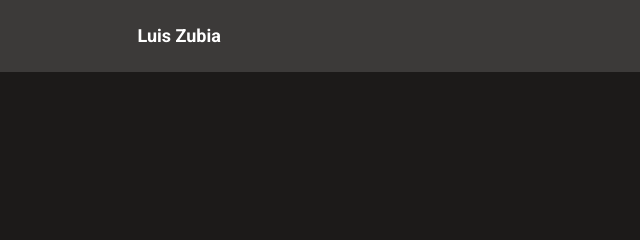
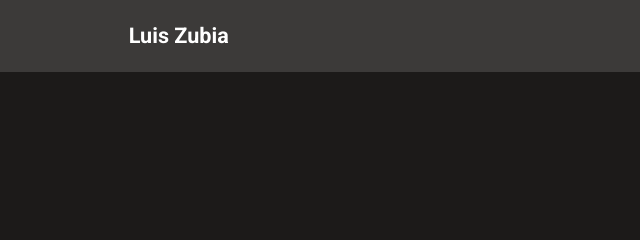
Before and after one commit to luigirazum/mv-portfolio-project, a website: page index.html in a window 1280 px wide. In both pictures the pointer is over the link "Luis Zubia". Shown: the top 240 px of the page, 0-640 px from the left. Drawn offline with Linux system fonts and the light colour scheme.

Commit message:
Added scale transition effect to portfolio's logo.

```diff
--- a/css/styles.css
+++ b/css/styles.css
@@ -41,6 +41,11 @@
   padding: 10px 12px;
   color: #fff;
   text-decoration: none;
+  transition: transform 1s;
+}
+
+.header a:hover {
+  transform: scale(1.2);
 }
 
 .navbar {
```
